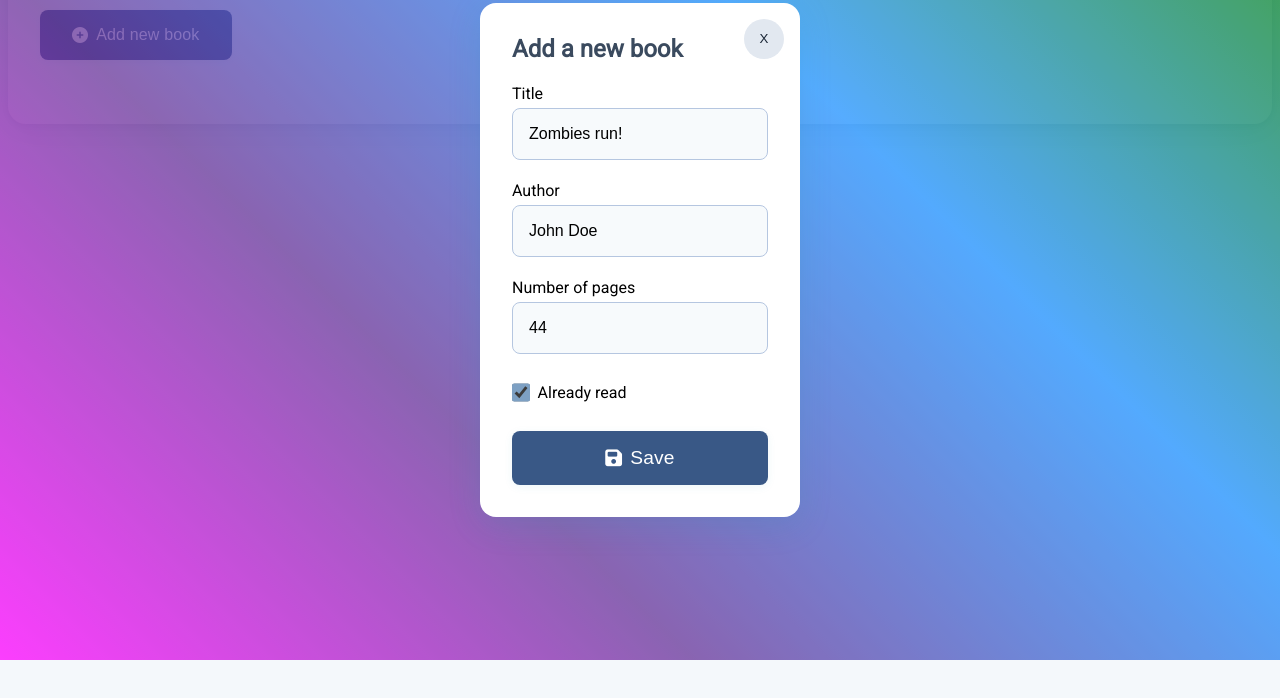
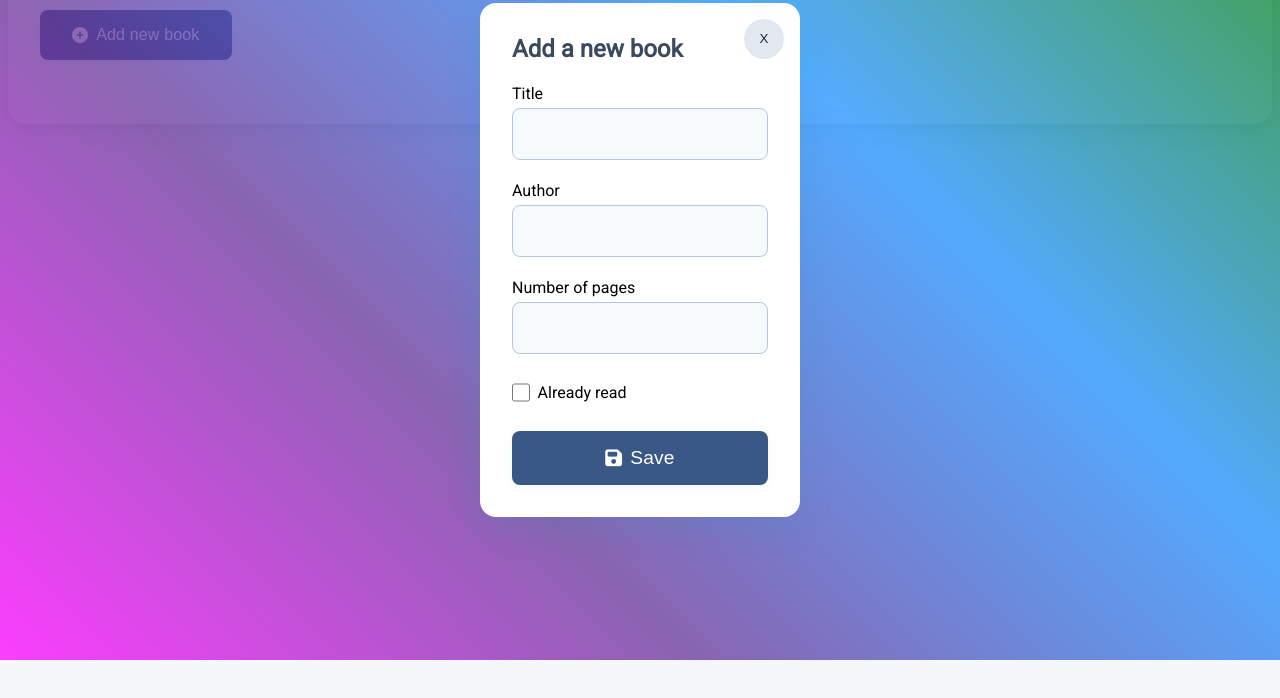
Before and after one commit to yilkur/odin-libray, a plain HTML site: page index.html in a window 1280 px wide. Both pictures are taken after a click on the button "Add new book". Shown: the part 140-838 px from the top of the page. Drawn offline with Linux system fonts and the light colour scheme.

Commit message:
remove default input values

```diff
--- a/index.html
+++ b/index.html
@@ -22,19 +22,19 @@
         <h2>Add a new book</h2>
         <label for="title">
           Title
-          <input type="text" id="title" required name="title" value="Zombies run!">
+          <input type="text" id="title" required name="title">
         </label>
         <label for="author">
           Author
-          <input type="text" id="author" required name="author" value="John Doe">
+          <input type="text" id="author" required name="author">
         </label>
         <label for="numberOfPages">
           Number of pages
-          <input type="number" id="numberOfPages" required name="numberOfPages" value=44>
+          <input type="number" id="numberOfPages" required name="numberOfPages">
         </label>
         <label for="isRead" class="isRead">
           Already read
-          <input type="checkbox" id="isRead" name="isRead" checked>
+          <input type="checkbox" id="isRead" name="isRead">
         </label>
         <button type="submit" id="submit"><i class="fa-solid fa-floppy-disk"></i>Save</button>
       </form>
```
